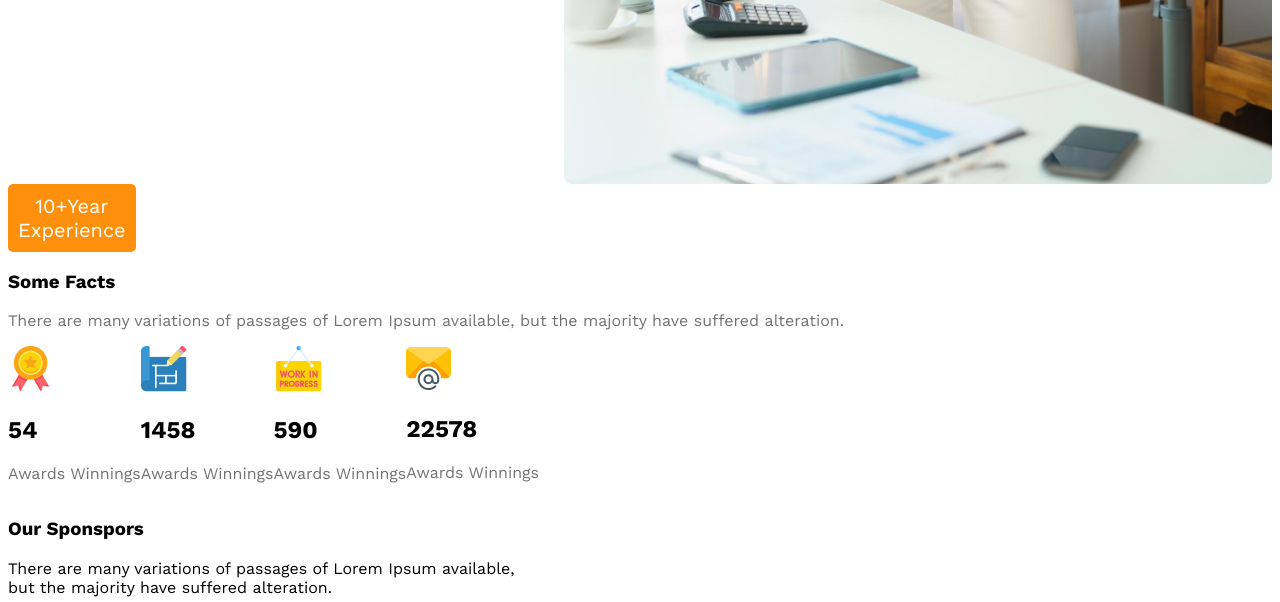
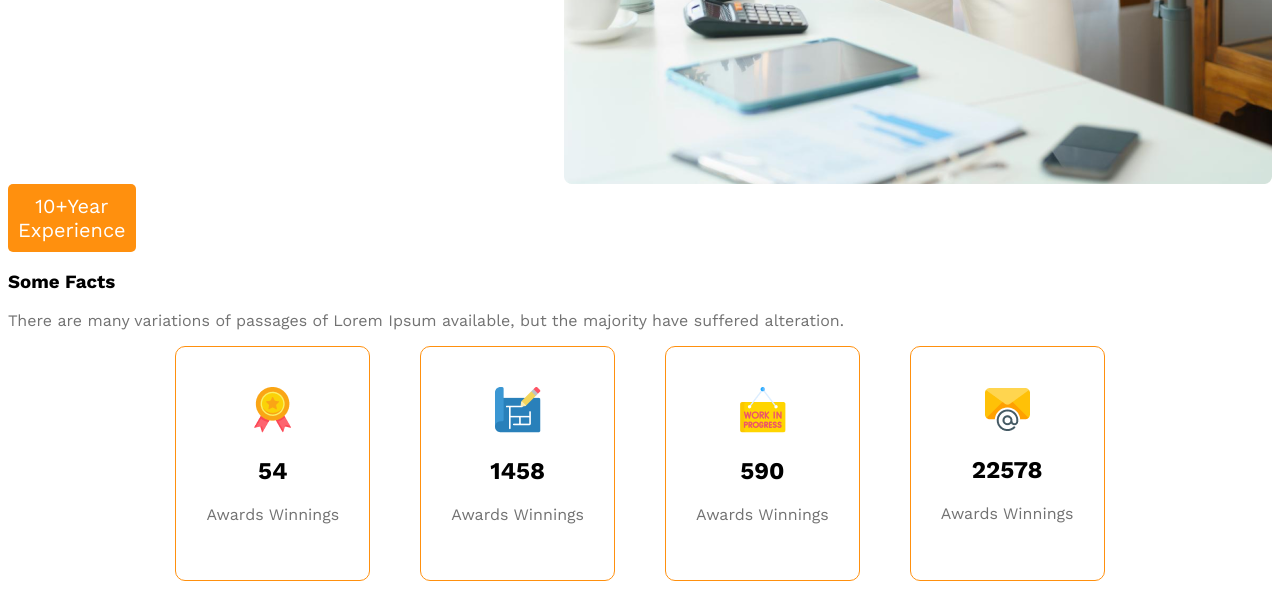
Before and after one commit to joynal2000/g3-architects-website, a plain HTML site: page index.html in a window 1280 px wide. Shown: the part 3005-3607 px from the top of the page. Drawn offline with nearby package versions, Linux system fonts and the light colour scheme.

Commit message:
finished html markup

```diff
--- a/index.html
+++ b/index.html
@@ -72,22 +72,22 @@
             <h3>Some Facts</h3>
             <p class="title-description" >There are many variations of passages of Lorem Ipsum available, but the majority have suffered alteration.</p>
             <div class="facts-card-container" >
-                <div>
+                <div class="facts-card" >
                     <img src="images/icons/ribon.png" alt="">
                     <h2>54</h2>
                     <p class="title-description" >Awards Winnings</p>
                 </div>
-                <div>
+                <div class="facts-card">
                     <img src="images/icons/projects.png" alt="">
                     <h2>1458</h2>
                     <p class="title-description" >Awards Winnings</p>
                 </div>
-                <div>
+                <div class="facts-card">
                     <img src="images/icons/customers.png" alt="">
                     <h2>590</h2>
                     <p class="title-description" >Awards Winnings</p>
                 </div>
-                <div>
+                <div class="facts-card">
                     <img src="images/icons/email.png" alt="">
                     <h2>22578</h2>
                     <p class="title-description" >Awards Winnings</p>
--- a/stylesheet/architect.css
+++ b/stylesheet/architect.css
@@ -77,4 +77,12 @@ nav li a{
 /*Some Facts section start*/
 .facts-card-container{
     display: flex;
+    gap: 50px;
+    justify-content: center;
 }
+.facts-card{
+    border: 1px solid #FF900E;
+    border-radius: 10px;
+    text-align: center;
+    padding: 40px 30px;
+}
```
